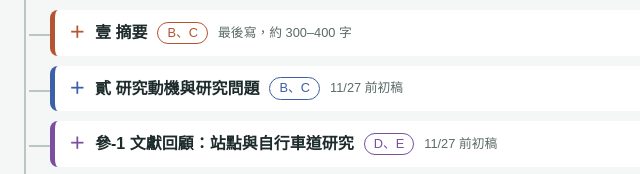
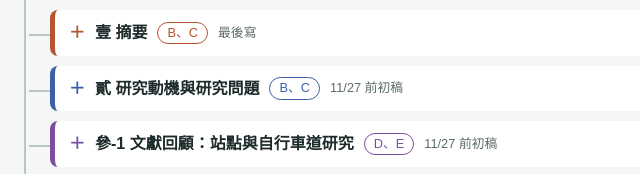
Before and after one commit to rinn-jpg/youbike-mindmap, a plain HTML site: page 研究計畫書心智圖index.html in a window 1280 px wide. Shown: the part 394-568 px from the top of the page, 170-810 px from the left. Drawn offline with Linux system fonts and the light colour scheme.

Commit message:
Update summary section in index.html
Removed the word '約 300–400 字' from the summary section.

```diff
--- a/研究計畫書心智圖index.html
+++ b/研究計畫書心智圖index.html
@@ -61,7 +61,7 @@ footer{margin-top:22px;color:var(--sub);font-size:.85rem}
 </details>
 
 <details class="b" style="--col:var(--c1)">
-<summary>壹 摘要 <span class="who">B、C</span><span class="when">最後寫，約 300–400 字</span></summary>
+<summary>壹 摘要 <span class="who">B、C</span><span class="when">最後寫</span></summary>
 <ul class="kids">
 <li>背景一句、問題一句、方法一句、預期貢獻一句</li>
 <li>關鍵字：公共自行車、自行車道、近用性、公平性、GIS</li>
```
